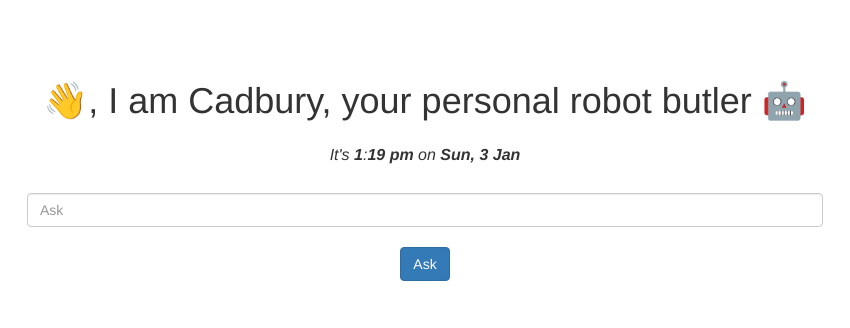
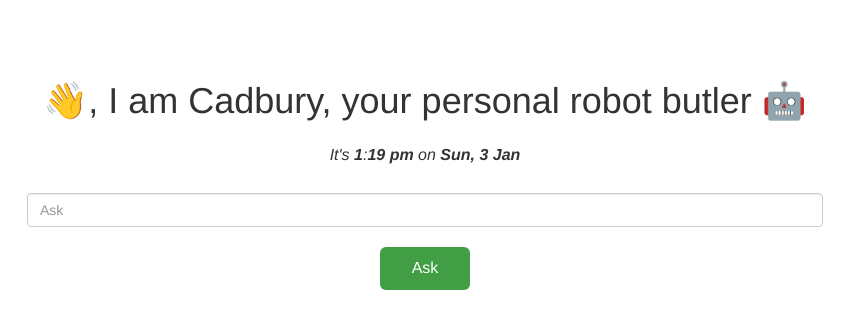
Before and after one commit to virejdasani/PRB, an Electron app: page index.html in a window 850 px wide. Drawn offline with nearby package versions, Linux system fonts and the light colour scheme.

Commit message:
Made everything look better

```diff
--- a/index.html
+++ b/index.html
@@ -13,14 +13,13 @@
 
         <form>
             <div class="form-group">
-
                 <!-- Greeting -->
                 <div id="greeting"></div>
                 <!-- Input field -->
                 <input class="form-control" id="commandInput" placeholder="Ask">
+
                 <!-- Ask button -->
-                <button type="submit" id="askBtn" class="btn btn-primary">Ask</button>
-
+                <button type="submit" id="askBtn" class="button">Ask</button>
                 <div id="answer"></div>
 
             </div>
--- a/index.js
+++ b/index.js
@@ -27,7 +27,11 @@ document.getElementById("askBtn").addEventListener("click", function(event){
 
     // ADD POSSIBLE USER COMMANDS HERE
     // GENERAL
-    if (command === ("hi") || command.includes("hey") || command.includes("hello") || command.includes("hii")) {
+    if (command === "") { // If user presses askBtn and text field is empty
+        answer = "Type 'Help' to see what I can do"
+    }
+
+    else if (command === "hi" || command.includes("hey") || command.includes("hello") || command.includes("hii")) {
         answer = random(helloResponse)
     }
 
@@ -63,7 +67,7 @@ document.getElementById("askBtn").addEventListener("click", function(event){
         }
 
         else if (command.includes("google")) {
-            openSite('https://youtube.com')
+            openSite('https://google.com')
             answer = random(agreeResponse)
         }
 
@@ -71,7 +75,7 @@ document.getElementById("askBtn").addEventListener("click", function(event){
         	if (command.includes("www") || command.includes("http") || command.includes(".com")) {
                 let site = command.slice(5)
                 answer = random(agreeResponse) + ", opening '" + command.slice(5) + "'"
-                //https:// is required to open the site
+                // https:// is required to open the site
                 if (command.includes("http")) {
                     openSite(site)
                 }
--- a/styles.css
+++ b/styles.css
@@ -10,6 +10,26 @@
     margin-bottom: 3%;
     font-weight: 10000;
 }
+
+.button {
+    background-color: #419e44;
+    border: none;
+    color: white;
+    padding: 10px 32px;
+    text-align: center;
+    text-decoration: none;
+    display: inline-block;
+    font-size: 16px;
+    border-radius: 6px;
+    transition-duration: 0.4s;
+}
+
+.button:hover {
+    background-color: #347c38;
+    color: white;
+    box-shadow: 0 2px 4px 0 rgba(0,0,0,0.24), 0 8px 16px 0 rgba(0,0,0,0.19);
+}
+
 
 #commandInput {
     margin-top: 10px;
```
